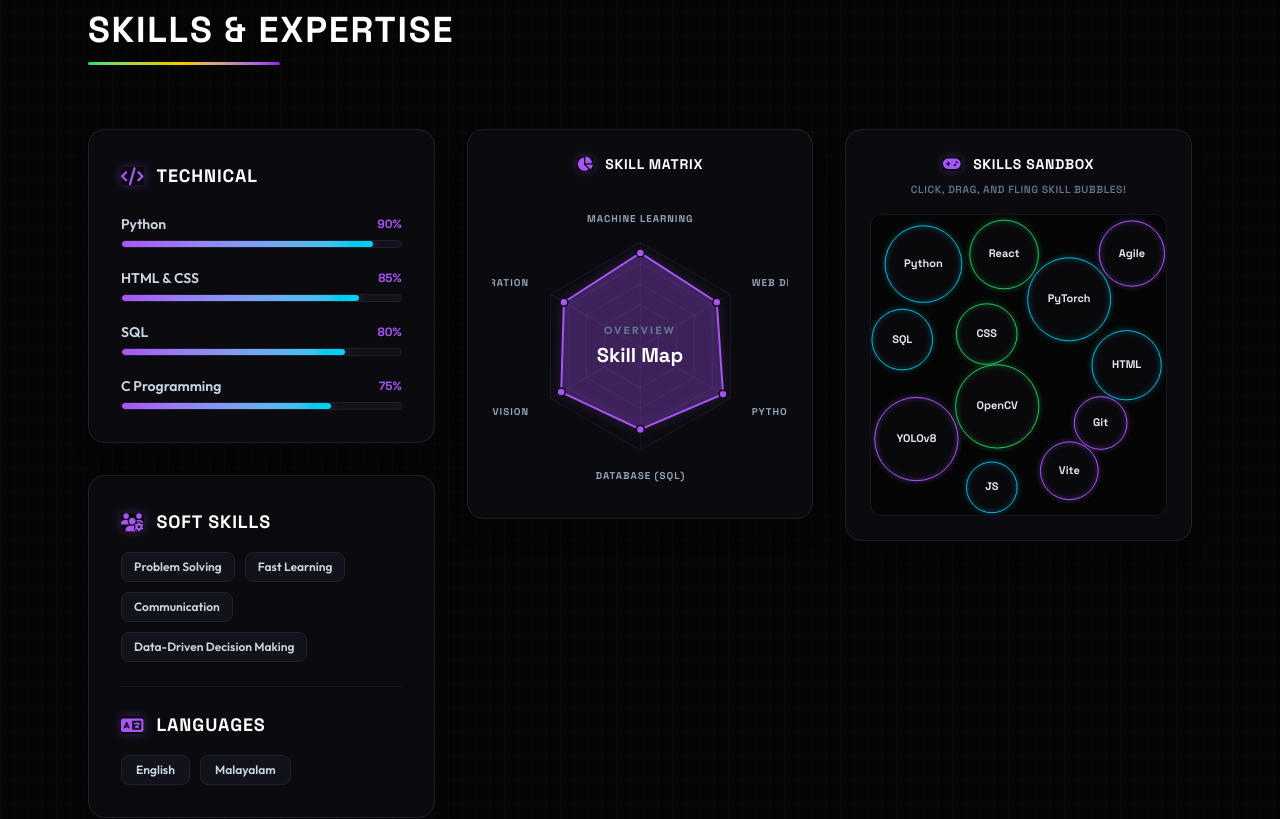
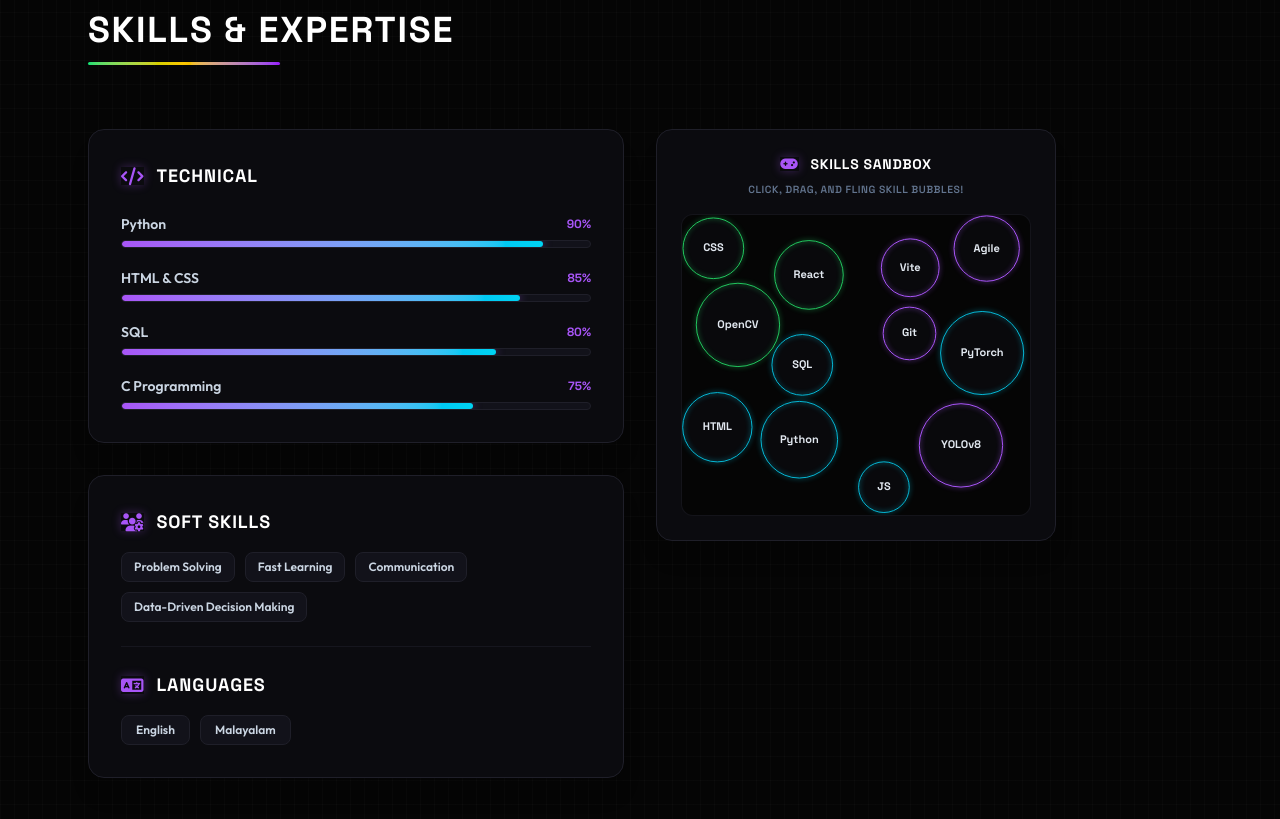
Before and after one commit to Abhilash-KK/Portfolio_abhilash, a React (Vite) app: page / in a window 1280 px wide. Shown: the part 4740-5559 px from the top of the page. Built offline with nearby package versions, Linux system fonts and the light colour scheme.

Commit message:
Remove Radar Chart from Skills section, adjusting layout to clean 2-column view

```diff
--- a/src/components/RadarChart.jsx
+++ /dev/null
@@ -1,158 +0,0 @@
-import React, { useState } from 'react';
-import { playHover } from '../utils/sfx';
-
-export default function RadarChart() {
-  const [hoveredIndex, setHoveredIndex] = useState(null);
-
-  const skills = [
-    { name: 'Machine Learning', value: 90 },
-    { name: 'Web Dev', value: 85 },
-    { name: 'Python / C', value: 92 },
-    { name: 'Database (SQL)', value: 80 },
-    { name: 'Computer Vision', value: 88 },
-    { name: 'Collaboration', value: 85 }
-  ];
-
-  const size = 300;
-  const center = size / 2;
-  const radius = size * 0.35;
-  const angleStep = (Math.PI * 2) / skills.length;
-
-  // Calculate coordinates for grid lines & values
-  const getCoordinates = (index, value) => {
-    const angle = angleStep * index - Math.PI / 2; // Start from top
-    const currentRadius = radius * (value / 100);
-    const x = center + currentRadius * Math.cos(angle);
-    const y = center + currentRadius * Math.sin(angle);
-    return { x, y };
-  };
-
-  // Generate grid levels (concentric pentagons/hexagons)
-  const gridLevels = [20, 40, 60, 80, 100];
-
-  // Draw the polygon for values
-  const points = skills.map((s, idx) => {
-    const coords = getCoordinates(idx, s.value);
-    return `${coords.x},${coords.y}`;
-  }).join(' ');
-
-  const handlePointHover = (idx) => {
-    setHoveredIndex(idx);
-    playHover();
-  };
-
-  return (
-    <div className="flex flex-col items-center justify-center p-6 bg-[#0b0b0f] border border-border-dark rounded-2xl shadow-xl w-full max-w-[400px] hover:border-primary/20 transition-all duration-300">
-      <h3 className="font-display text-sm font-bold text-white uppercase tracking-wider mb-6 flex items-center gap-3">
-        <i className="fas fa-chart-pie text-primary shadow-[0_0_10px_rgba(168,85,247,0.3)]"></i> Skill Matrix
-      </h3>
-
-      <div className="relative w-full aspect-square flex items-center justify-center">
-        <svg viewBox={`0 0 ${size} ${size}`} className="w-full h-full">
-          {/* Radial grids */}
-          {gridLevels.map((level) => {
-            const levelPoints = skills.map((_, idx) => {
-              const coords = getCoordinates(idx, level);
-              return `${coords.x},${coords.y}`;
-            }).join(' ');
-            return (
-              <polygon
-                key={level}
-                points={levelPoints}
-                fill="none"
-                stroke="rgba(168, 85, 247, 0.12)"
-                strokeWidth="1"
-              />
-            );
-          })}
-
-          {/* Grid lines (center to corners) */}
-          {skills.map((_, idx) => {
-            const coords = getCoordinates(idx, 100);
-            return (
-              <line
-                key={idx}
-                x1={center}
-                y1={center}
-                x2={coords.x}
-                y2={coords.y}
-                stroke="rgba(168, 85, 247, 0.12)"
-                strokeWidth="1"
-              />
-            );
-          })}
-
-          {/* Filled Skill Polygon Area */}
-          <polygon
-            points={points}
-            fill="rgba(168, 85, 247, 0.25)"
-            stroke="#a855f7"
-            strokeWidth="2"
-            filter="drop-shadow(0px 0px 6px rgba(168,85,247,0.4))"
-            className="transition-all duration-500 ease-out"
-          />
-
-          {/* Interaction/Indicator Dots */}
-          {skills.map((s, idx) => {
-            const coords = getCoordinates(idx, s.value);
-            const isHovered = hoveredIndex === idx;
-            return (
-              <circle
-                key={idx}
-                cx={coords.x}
-                cy={coords.y}
-                r={isHovered ? 6 : 4}
-                fill={isHovered ? '#22c55e' : '#a855f7'}
-                stroke="#0b0b0f"
-                strokeWidth="1.5"
-                onMouseEnter={() => handlePointHover(idx)}
-                onMouseLeave={() => setHoveredIndex(null)}
-                className="cursor-pointer transition-all duration-200"
-              />
-            );
-          })}
-
-          {/* Floating Text Labels */}
-          {skills.map((s, idx) => {
-            const angle = angleStep * idx - Math.PI / 2;
-            const labelRadius = radius + 25; // Push label outside grid
-            const x = center + labelRadius * Math.cos(angle);
-            const y = center + labelRadius * Math.sin(angle);
-
-            // Adjust text anchor
-            let textAnchor = 'middle';
-            if (Math.cos(angle) > 0.1) textAnchor = 'start';
-            else if (Math.cos(angle) < -0.1) textAnchor = 'end';
-
-            const isHovered = hoveredIndex === idx;
-
-            return (
-              <text
-                key={idx}
-                x={x}
-                y={y + 4}
-                fill={isHovered ? '#22c55e' : '#94a3b8'}
-                fontSize="10"
-                fontWeight="bold"
-                textAnchor={textAnchor}
-                className="font-display select-none transition-colors duration-200 uppercase tracking-widest"
-              >
-                {s.name}
-              </text>
-            );
-          })}
-        </svg>
-
-        {/* Hover center tooltip */}
-        <div className="absolute inset-0 flex flex-col items-center justify-center pointer-events-none select-none">
-          <span className="text-[0.65rem] font-bold text-slate-500 tracking-[0.2em] uppercase">
-            {hoveredIndex !== null ? skills[hoveredIndex].name : 'Overview'}
-          </span>
-          <span className="text-xl font-black font-display text-white mt-0.5">
-            {hoveredIndex !== null ? `${skills[hoveredIndex].value}%` : 'Skill Map'}
-          </span>
-        </div>
-      </div>
-    </div>
-  );
-}
--- a/src/components/Skills.jsx
+++ b/src/components/Skills.jsx
@@ -1,6 +1,5 @@
 import React from 'react';
 import ScrollReveal from './ScrollReveal';
-import RadarChart from './RadarChart';
 import SkillsSandbox from './SkillsSandbox';
 
 export default function Skills() {
@@ -28,10 +27,10 @@ export default function Skills() {
         <div className="h-[3px] w-48 bg-gradient-to-r from-green-400 via-yellow-400 to-purple-600 mt-3 rounded-full"></div>
       </ScrollReveal>
 
-      {/* Grid containing Lists, Radar, and Physics Sandbox */}
-      <div className="grid grid-cols-1 lg:grid-cols-3 gap-8 items-start justify-items-center">
+      {/* Grid containing Lists and Physics Sandbox (Balanced 2-column layout) */}
+      <div className="grid grid-cols-1 lg:grid-cols-2 gap-8 items-start justify-items-center w-full">
         {/* Column 1: Detailed Lists */}
-        <div className="flex flex-col gap-8 w-full max-w-[400px]">
+        <div className="flex flex-col gap-8 w-full max-w-[550px]">
           {/* Technical Skills Card */}
           <ScrollReveal className="bg-[#0b0b0f] border border-border-dark p-8 rounded-2xl shadow-xl hover:border-primary/30 transition-all duration-300 w-full">
             <h3 className="font-display text-lg font-bold text-white mb-6 flex items-center gap-3 uppercase tracking-wider">
@@ -92,13 +91,8 @@ export default function Skills() {
           </ScrollReveal>
         </div>
 
-        {/* Column 2: Radar Chart */}
-        <ScrollReveal className="w-full max-w-[400px]">
-          <RadarChart />
-        </ScrollReveal>
-
-        {/* Column 3: Physics Sandbox */}
-        <ScrollReveal className="w-full max-w-[400px]">
+        {/* Column 2: Physics Sandbox */}
+        <ScrollReveal className="w-full max-w-[550px]">
           <SkillsSandbox />
         </ScrollReveal>
       </div>
```
